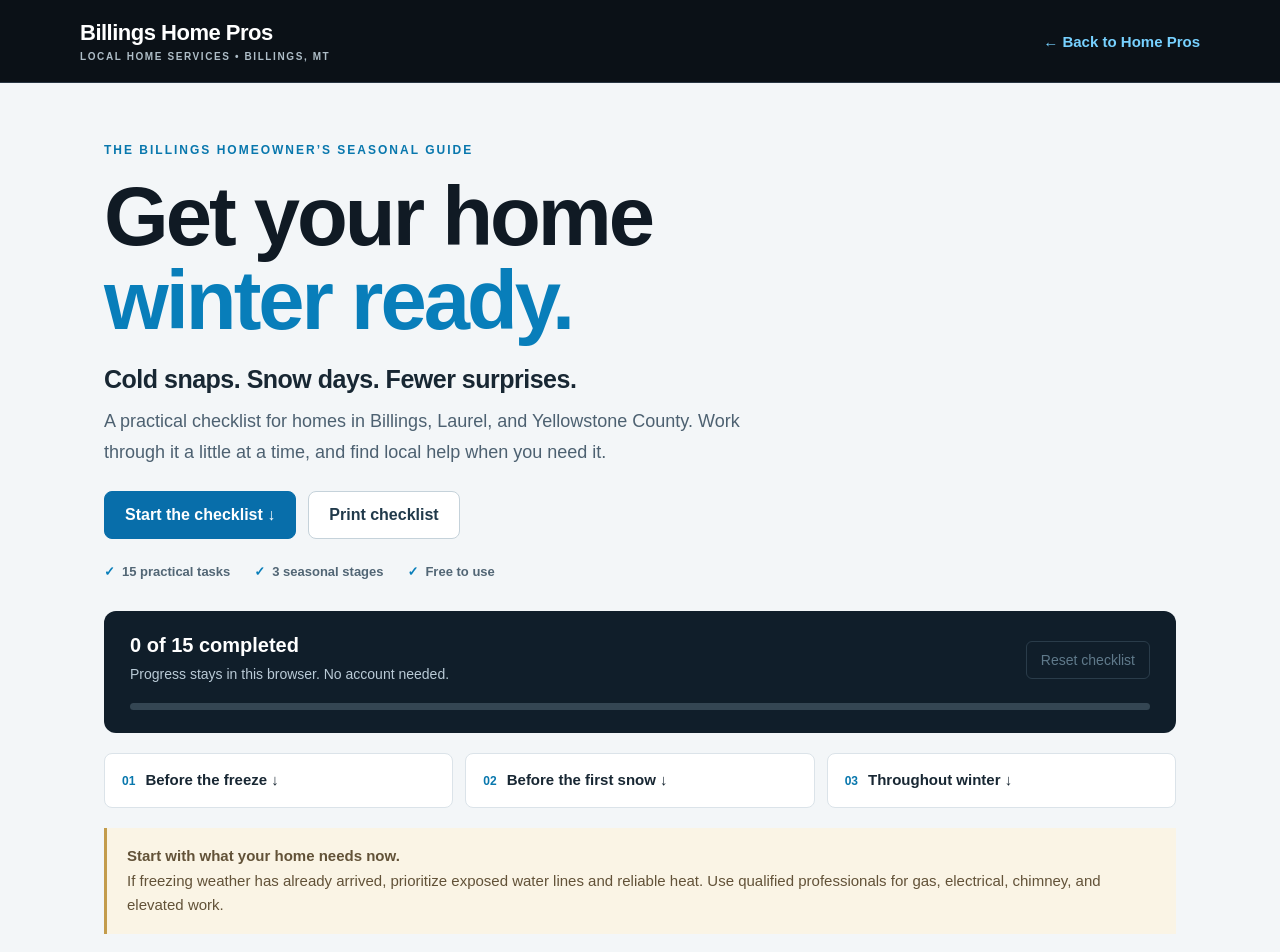
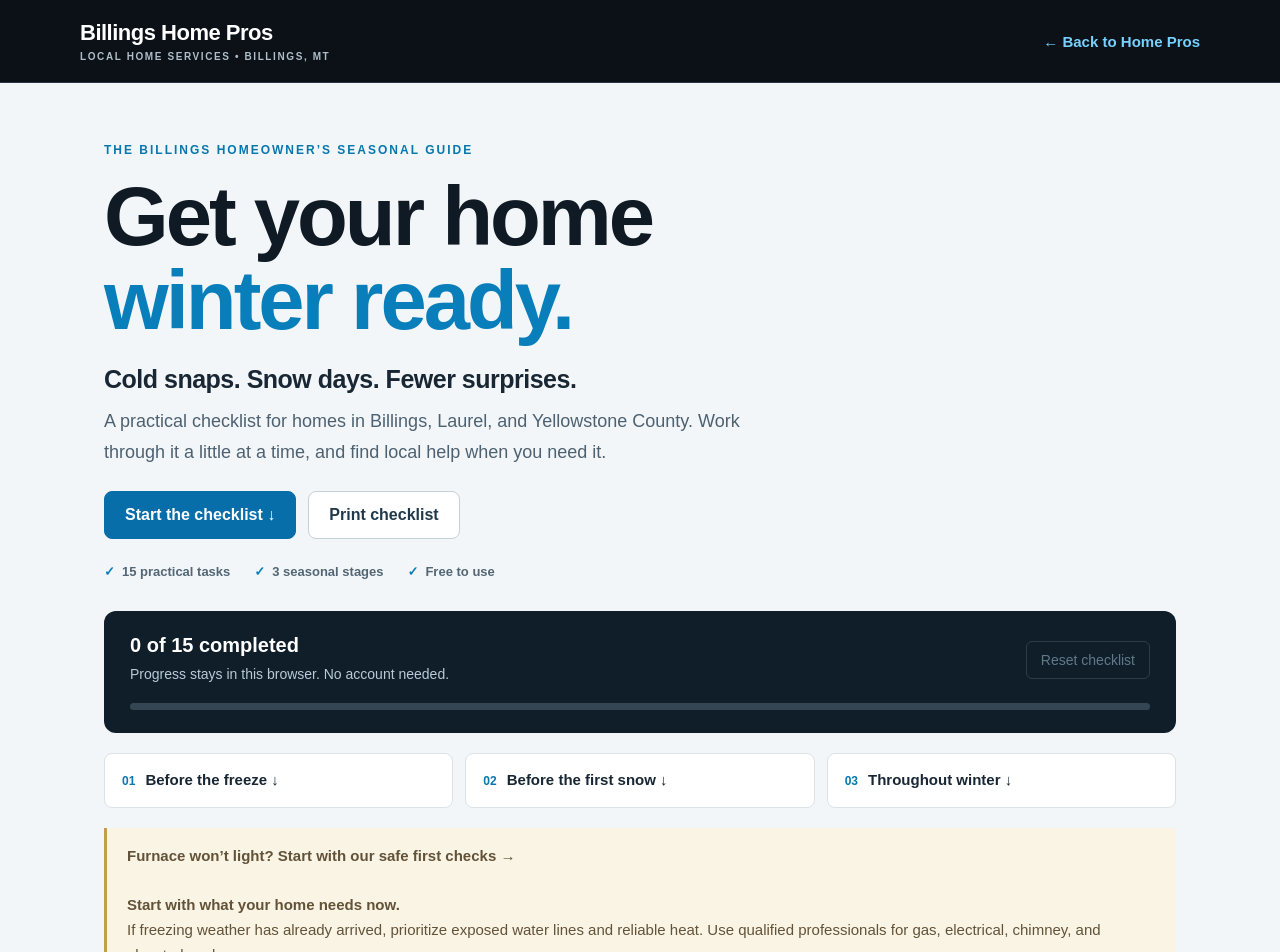
Before and after one commit to Cheddaronbass/billingshomepros, a Next.js app: page /guides/winter-home-checklist in a window 1280 px wide. Shown: the top 952 px of the page. Built offline with nearby package versions, Linux system fonts and the light colour scheme.

Commit message:
Connect furnace troubleshooting guide to homeowner resources

```diff
--- a/app/guides/winter-home-checklist/WinterChecklist.js
+++ b/app/guides/winter-home-checklist/WinterChecklist.js
@@ -189,7 +189,7 @@ export default function WinterChecklist() {
           <progress aria-label="Winter checklist completion" max={ids.length} value={checked.length}/>
         </div>
         <nav className={styles.jump} aria-label="Checklist stages">{groups.map((group, index) => <a key={group.id} href={"#" + group.id}><span>0{index + 1}</span>{group.title} ↓</a>)}</nav>
-        <aside className={styles.note}><strong>Start with what your home needs now.</strong> If freezing weather has already arrived, prioritize exposed water lines and reliable heat. Use qualified professionals for gas, electrical, chimney, and elevated work.</aside>
+        <aside className={styles.note}><Link href="/guides/furnace-wont-light"><strong>Furnace won’t light? Start with our safe first checks →</strong></Link><br/><strong>Start with what your home needs now.</strong> If freezing weather has already arrived, prioritize exposed water lines and reliable heat. Use qualified professionals for gas, electrical, chimney, and elevated work.</aside>
         {groups.map((group, index) => <section key={group.id} id={group.id} className={styles.stage}>
           <div className={styles.stageHeading}><span className={styles.number}>0{index + 1}</span><div><h2>{group.title}</h2><p>{group.intro}</p></div></div>
           <div className={styles.grid}>{group.tasks.map(([id, title, detail, tip, href, label]) => <article key={id} className={styles.card} data-complete={checked.includes(id)}>
```
